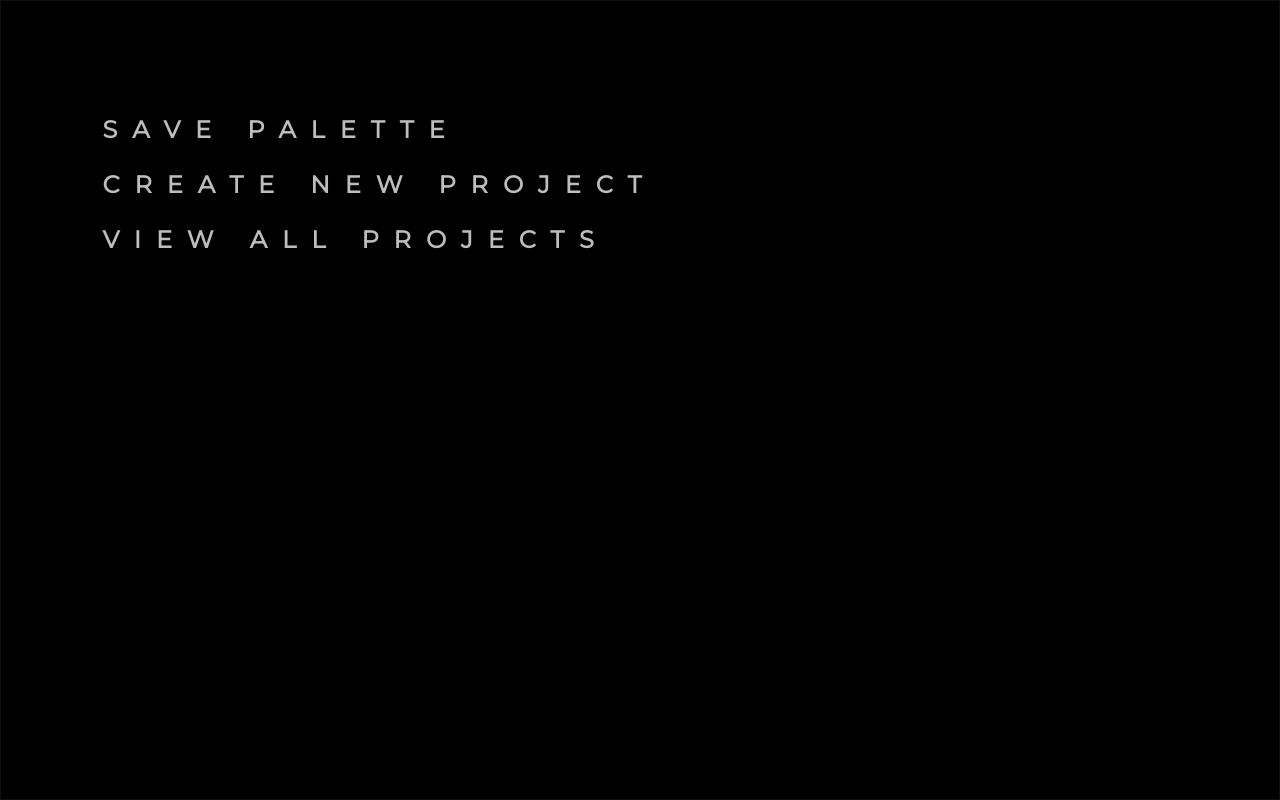
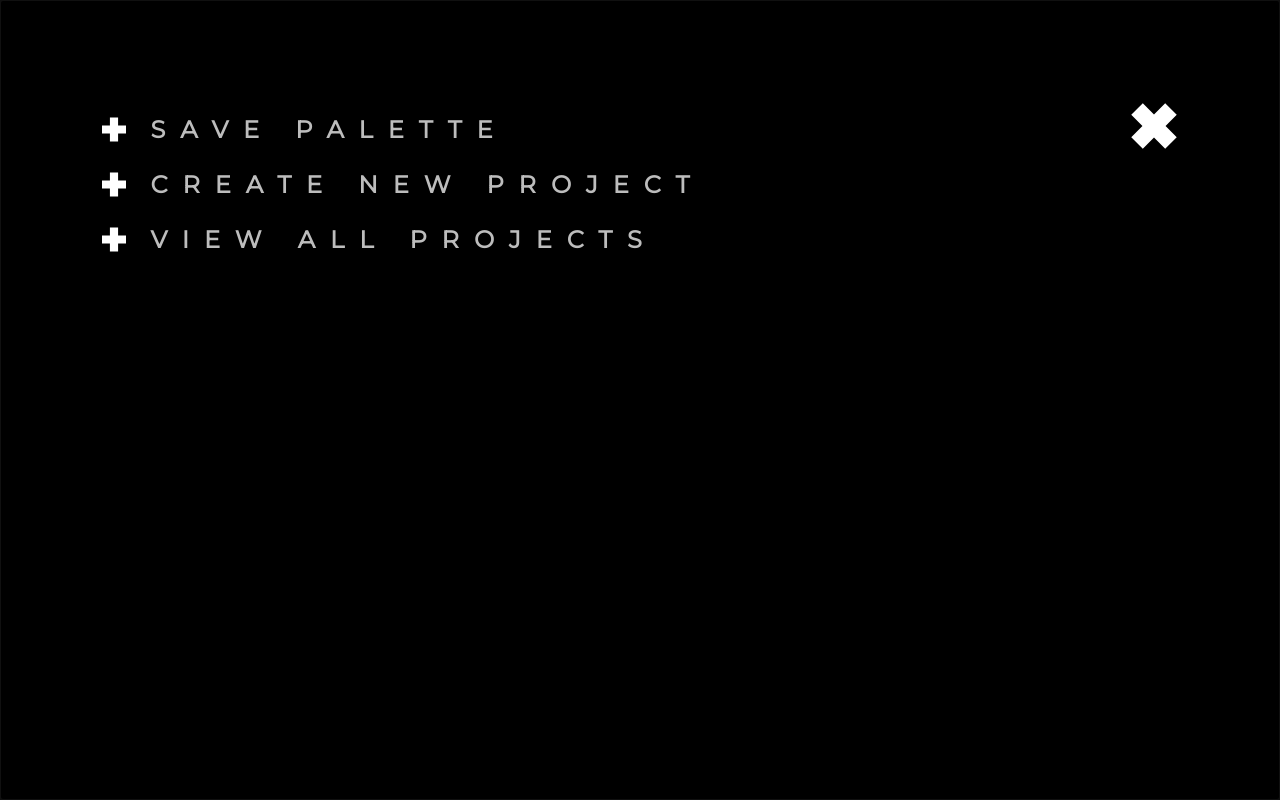
Before and after one commit to VPAbraham/palette-picker-FE, a React (Create React App) app: page / in a window 1280 px wide. Both pictures are taken after a click on the picture 1176 px from the left and 103 px from the top of the page. Built offline with nearby package versions, Linux system fonts and the light colour scheme.

Commit message:
Add white x and white plus to modal

```diff
--- a/src/App/App.js
+++ b/src/App/App.js
@@ -3,7 +3,8 @@ import Modal from 'react-modal';
 import './App.scss';
 import Nav from '../Nav/Nav';
 import Palette from '../Palette/Palette';
-import blackPlus from '../assets/images/plus_black.svg';
+import whiteClose from '../assets/images/close_white.svg';
+import whitePlus from '../assets/images/plus_white.svg';
 // Modal.setAppElement('#yourAppElement')
 
 class App extends Component {
@@ -48,15 +49,18 @@ class App extends Component {
           className="Modal"
           contentLabel="Example Modal"
         >
-          <img src={blackPlus} onClick={this.closeModal} alt="black plus symbol" className="modalplus"/>
+          <img src={whiteClose} onClick={this.closeModal} alt="white x symbol" className="modalClose"/>
           <section className="menu">
             <div className="menu-items">
+              <img src={whitePlus} alt="white plus symbol" className="modalPlus"/>
               <h1>SAVE PALETTE</h1>
             </div>
             <div className="menu-items">
+              <img src={whitePlus} alt="white plus symbol" className="modalPlus"/>
               <h1>CREATE NEW PROJECT</h1>
             </div>
             <div className="menu-items">
+              <img src={whitePlus} alt="white plus symbol" className="modalPlus"/>
               <h1>VIEW ALL PROJECTS</h1>
             </div>
           </section>
--- a/src/App/App.scss
+++ b/src/App/App.scss
@@ -23,7 +23,7 @@
   width: 100%;
 }
 
-.modalplus {
+.modalClose {
   float: right;
   width: 3em;
 }
@@ -37,3 +37,13 @@ h1 {
   line-height: 55px;
   text-align: left;
 }
+
+.menu-items {
+  display: flex;
+  flex-direction: row;
+}
+
+.modalPlus {
+  margin-right: 24px;
+  width: 1.5em;
+}
```
Also changed, not shown: src/assets/images/close_white.svg (added).
